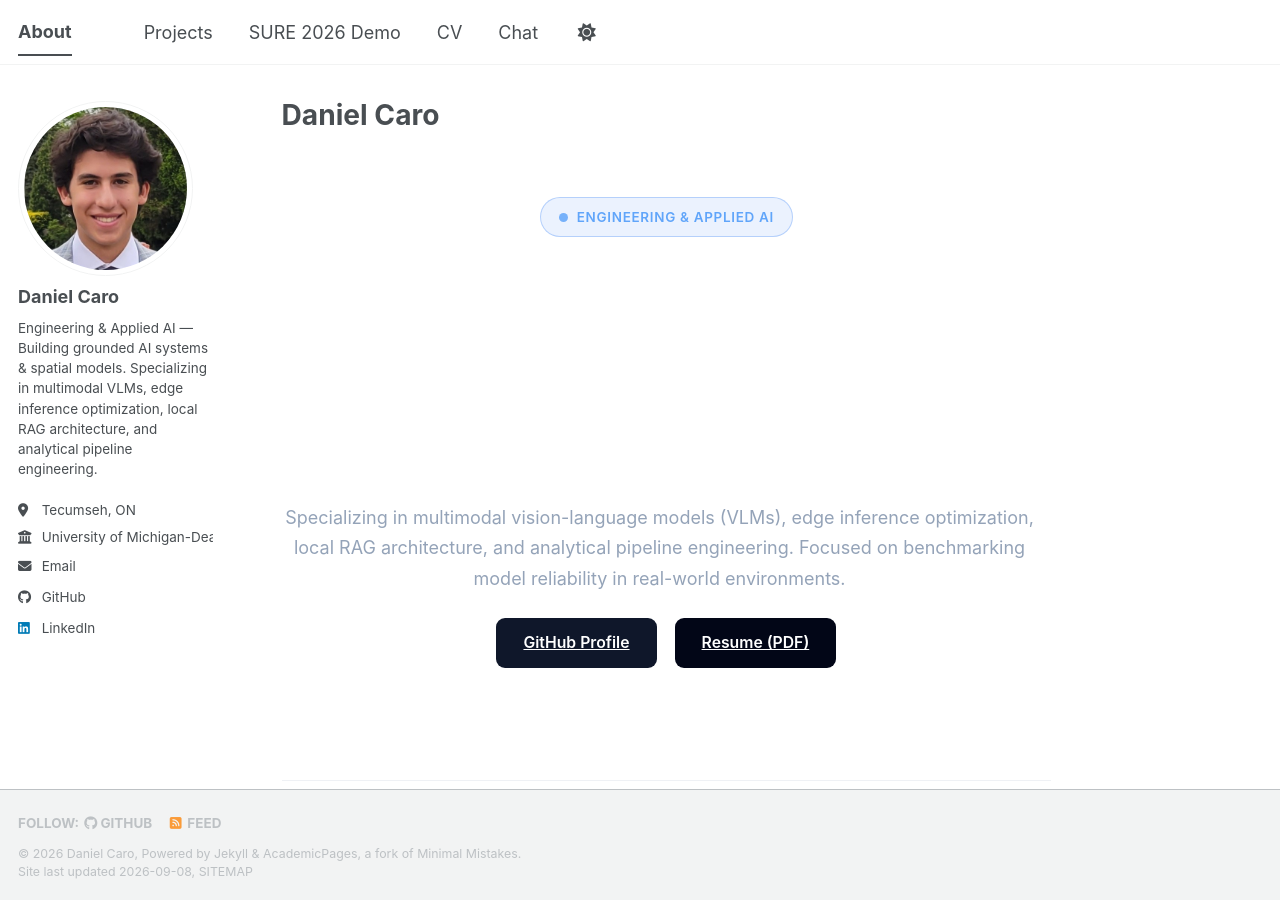
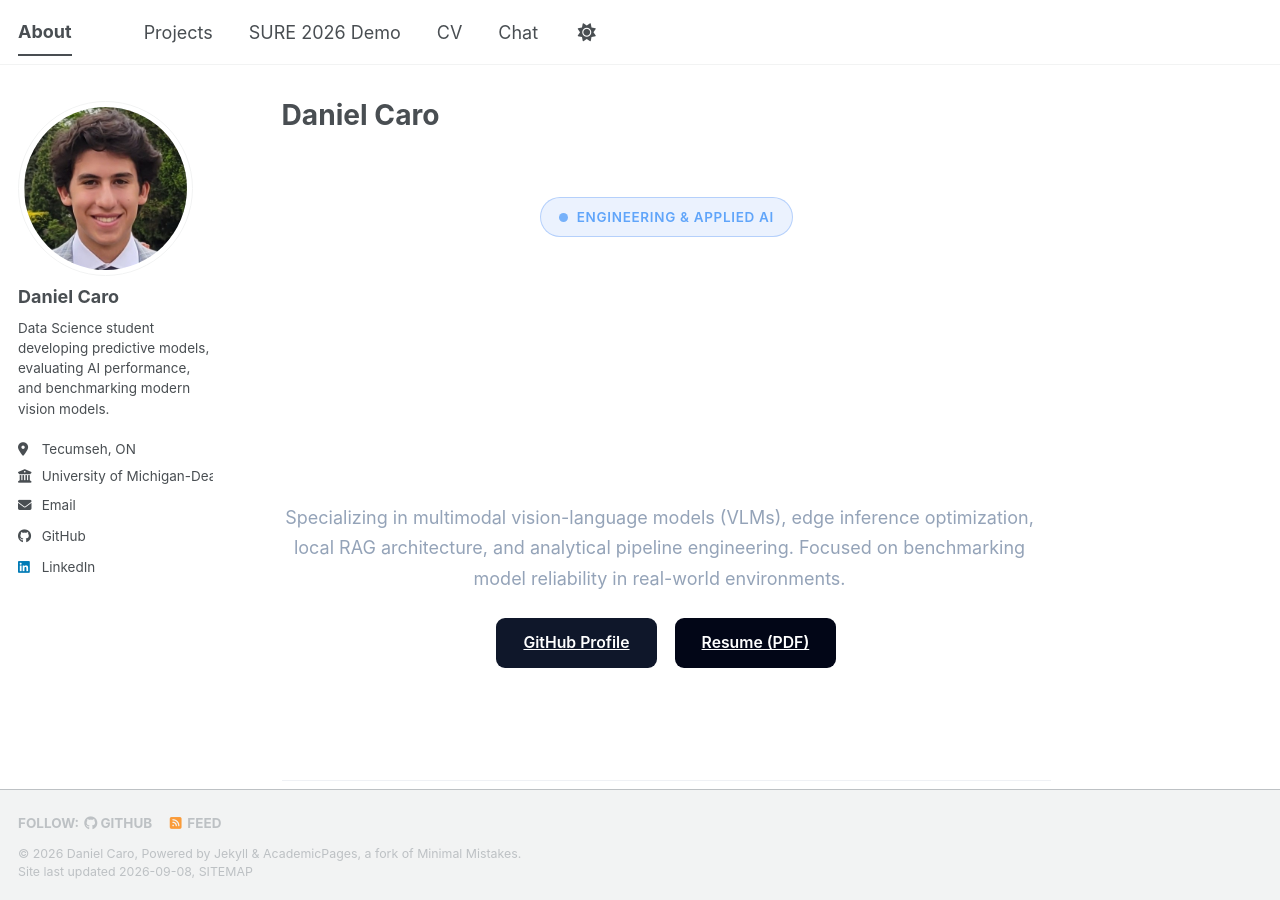
Before and after one commit to danielcaro05/danielcaro05.github.io, a Jekyll site: the page built from _pages/about.md, in a window 1280 px wide and 900 px high. Built offline with Jekyll 4.4.1, drawn with Linux system fonts in a browser that asks for light colours; a style sheet for code colours, icons or effects is not loaded.

Commit message:
Update sidebar bio to Data Science student tagline

```diff
--- a/_config.yml
+++ b/_config.yml
@@ -25,7 +25,7 @@ author:
   avatar           : "bio-photo.jpg"
   name             : "Daniel Caro"
   pronouns         :
-  bio              : "Engineering & Applied AI — Building grounded AI systems & spatial models. Specializing in multimodal VLMs, edge inference optimization, local RAG architecture, and analytical pipeline engineering."
+  bio              : "Data Science student developing predictive models, evaluating AI performance, and benchmarking modern vision models."
   location         : "Tecumseh, ON"
   employer         : "University of Michigan-Dearborn"
   uri              :
```
